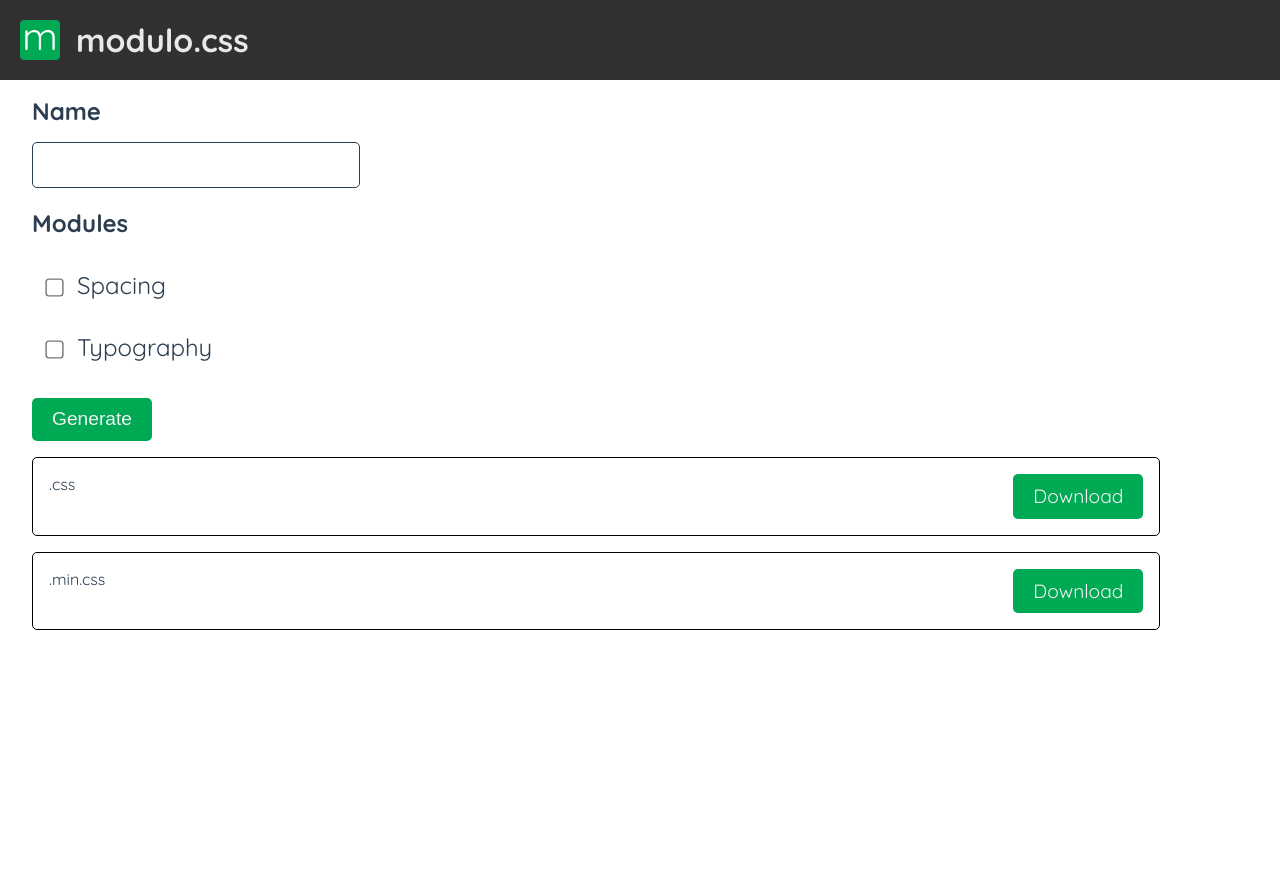
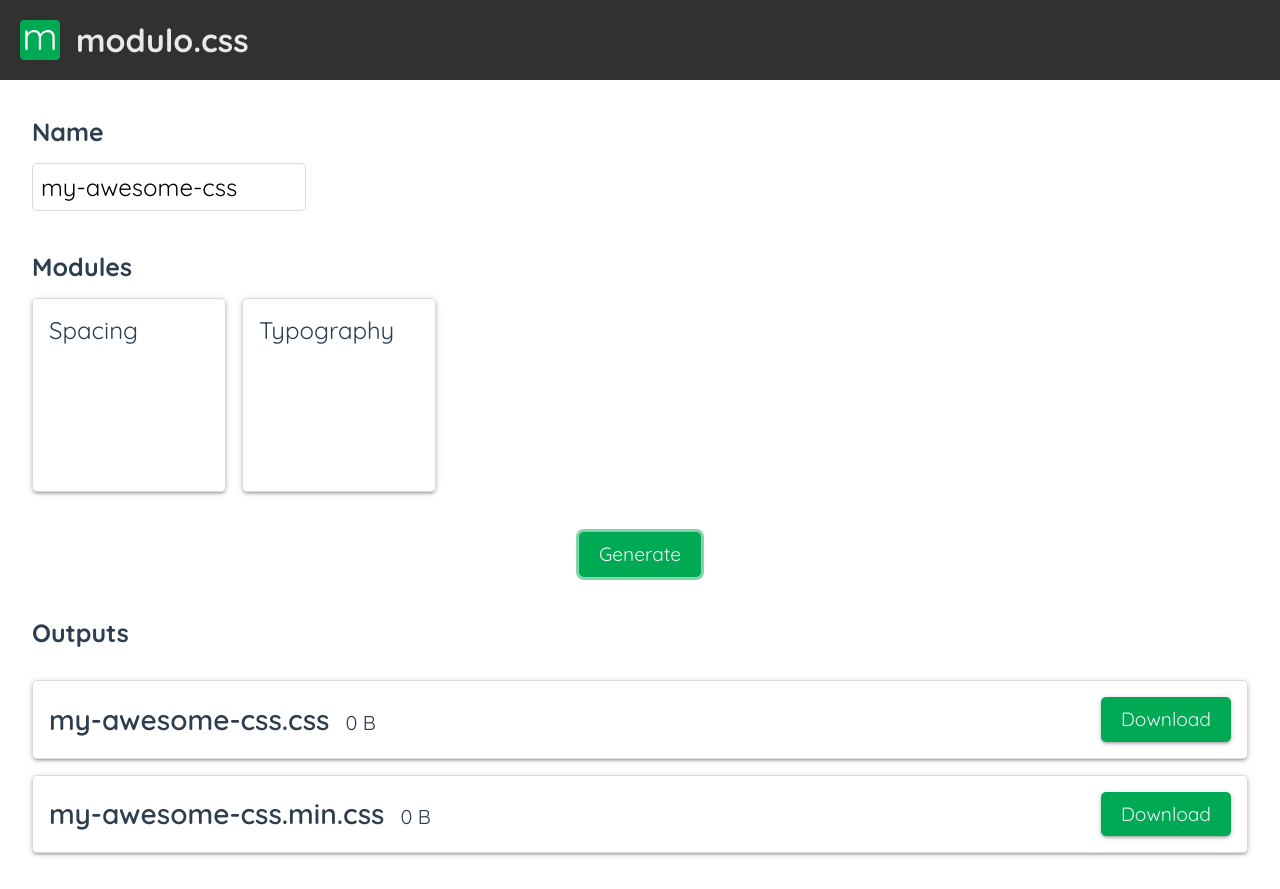
Before and after one commit to Kovee98/modulo-css, a Vue app: page / in a window 1280 px wide. Both pictures are taken after a click on the button "Generate". Before the commit the page ends 800 px from the top, so only its background shows below. Built offline with nearby package versions, Linux system fonts and the light colour scheme.

Commit message:
make prettier and more reactive

```diff
--- a/src/App.vue
+++ b/src/App.vue
@@ -2,19 +2,28 @@
     <TitleBar/>
 
     <div class="content">
-        <h2 class="h2">Name</h2>
-        <input id="name" type="text" v-model="form.name">
+        <div class="section">
+            <h3 class="mb-1">Name</h3>
+            <input
+                id="name"
+                type="text"
+                v-model="form.name"
+                class="has-border-focus has-border-radius"
+            >
+        </div>
 
-        <ModuleList v-model:modules="form.modules"/>
+        <ModuleList v-model:form="form"/>
 
-        <button
-            @click="generateFiles"
-            class="btn is-success"
-        >
-            Generate
-        </button>
+        <div class="section is-centered">
+            <button
+                @click="generateFiles"
+                class="btn is-success has-shadow has-border-focus has-border-radius"
+            >
+                Generate
+            </button>
+        </div>
 
-        <FileOutputs v-model:files="files"/>
+        <FileOutputs v-model:form="form" v-model:files="files"/>
     </div>
 </template>
 
@@ -36,35 +45,60 @@
         },
         setup () {
             const form: Form = {
-                name: '',
+                name: 'my-awesome-css',
                 modules: modules
             };
 
             const files: Array<File> = reactive([]);
 
+            const activeModules: Array<string> = reactive([]);
+
             const generateFiles = async () => {
-                const mods = form.modules.filter((module: Module) => module.isChecked);
+                // console.log('activeModules:', activeModules.forEach((mod: string) => console.log(mod)));
+                // console.log('activeModules:', activeModules);
+                const mods = modules.filter((module: Module) => module.isChecked);
 
                 const res = await generate({
-                    ...form,
+                    name: form.name,
                     modules: mods
                 });
+
+                files.length = 0;
 
                 // add different file types here
                 files.push({
                     name: `${form.name}.css`,
-                    contents: res.file
+                    contents: res.file,
+                    size: formatBytes(encodeURI(res.file).split(/%..|./).length - 1)
                 });
+
                 files.push({
                     name: `${form.name}.min.css`,
-                    contents: res.minFile
+                    contents: res.minFile,
+                    size: formatBytes(encodeURI(res.minFile).split(/%..|./).length - 1)
                 });
             };
 
+            const formatBytes = (bytes: number, decimals = 1) => {
+                if (bytes === 0) return '0 B';
+
+                const k = 1024;
+                const dm = decimals < 0 ? 0 : decimals;
+                const sizes = ['B', 'KB', 'MB', 'GB', 'TB', 'PB', 'EB', 'ZB', 'YB'];
+
+                const i = Math.floor(Math.log(bytes) / Math.log(k));
+
+                return parseFloat((bytes / Math.pow(k, i)).toFixed(dm)) + ' ' + sizes[i];
+            };
+
             return {
+                // name,
+                // modules,
                 form,
                 files,
-                generateFiles
+                activeModules,
+                generateFiles,
+                formatBytes
             };
         }
     });
--- a/src/components/FileOutputs.vue
+++ b/src/components/FileOutputs.vue
@@ -1,15 +1,23 @@
 <template>
-    <div v-if="files && files.length > 0">
+    <div
+        v-if="files && files.length > 0"
+        class="section"
+    >
+        <h3 class="mb-1">Outputs</h3>
         <div
             v-for="file of files"
             :key="file.id"
-            class="file-output"
+            class="file-output has-border-radius has-shadow"
         >
-            <span>{{file.name}}</span>
+            <div>
+                <span class="name">{{file.name}}</span>
+                <span class="size">{{file.size}}</span>
+            </div>
+
             <a
                 :href="'data:text/plain;charset=utf-8,' + encodeURIComponent(file.contents)"
                 :download="`${file.name}`"
-                class="btn is-success"
+                class="btn is-success has-shadow has-border-focus has-border-radius"
             >
                 Download
             </a>
@@ -18,30 +26,50 @@
 </template>
 
 <script lang="ts">
-    import { defineComponent } from 'vue';
+    import { defineComponent, reactive } from 'vue';
 
     export default defineComponent({
         name: 'FileOutput',
         props: {
-            files: Array
+            form: {
+                required: true,
+                type: Object
+            },
+            files: {
+                required: true,
+                type: Array
+            }
         },
-        setup ({ files }) {
+        setup ({ form, files }) {
             return {
-                files
+                form: reactive(form),
+                files: files
             };
         }
     });
 </script>
 
 <style lang="scss" scoped>
+    @import '../scss/colors.scss';
+    @import '../scss/vars.scss';
+
     .file-output {
         display: flex;
         flex-flow: row wrap;
         justify-content: space-between;
+        align-items: center;
+        margin: 0 auto;
         margin-top: 1rem;
-        width: 90%;
-        border: 1px solid black;
         padding: 1rem;
-        border-radius: 5px;
+
+        .name {
+            font-size: 1.75rem;
+            font-weight: 600;
+        }
+
+        .size {
+            font-size: 1.25rem;
+            margin-left: 1rem;
+        }
     }
 </style>
--- a/src/components/ModuleList.vue
+++ b/src/components/ModuleList.vue
@@ -1,57 +1,42 @@
 <template>
+    <div class="section">
+        <h3 class="mb-1">Modules</h3>
+
         <div class="modules">
-        <h2 class="h2">Modules</h2>
-        <div
-            v-for="module in modules"
+            <label
+                v-for="module in form.modules"
                 :key="module.id"
-            class="module"
+                class="module has-shadow has-border-radius capitalize"
+                :class="{'is-focused' : module.isChecked}"
+                :for="module.name"
             >
+                {{module.name}}
                 <input
                     type="checkbox"
-                :name="module.name"
                     :id="module.name"
                     v-model="module.isChecked"
                 >
-            <label :for="module.name" class="capitalize">
-                {{module.name}}
             </label>
-            <br>
         </div>
     </div>
 </template>
 
 <script lang="ts">
-    import { defineComponent } from 'vue';
+    import { defineComponent, reactive } from 'vue';
+    // import { Form } from '../types/index';
 
     export default defineComponent({
         name: 'ModuleList',
         props: {
-            modules: Array
+            form: {
+                required: true,
+                type: Object
+            }
         },
-        setup ({ modules }) {
+        setup ({ form }) {
             return {
-                modules
+                form: reactive(form)
             };
         }
     });
 </script>
-
-<style lang="scss" scoped>
-    .modules {
-        padding: 1.25rem 0;
-    }
-
-    .module {
-        padding: 1rem;
-        font-size: 1.5rem;
-
-        * {
-            cursor: pointer;
-        }
-
-        input {
-            margin-right: 1rem;
-            transform: scale(1.4);
-        }
-    }
-</style>
--- a/src/components/TitleBar.vue
+++ b/src/components/TitleBar.vue
@@ -1,12 +1,10 @@
 <template>
-    <div class="title">
-        <div class="is-flex">
-            <img
-                src="public/android-chrome-512x512.png"
-                class="logo"
-            />
-            <h1>modulo.css</h1>
-        </div>
+    <div class="title is-flex">
+        <img
+            src="public/android-chrome-512x512.png"
+            class="logo"
+        />
+        <h2>modulo.css</h2>
     </div>
 </template>
 
--- a/src/index.scss
+++ /dev/null
@@ -1,74 +0,0 @@
-@import url('https://fonts.googleapis.com/css2?family=Quicksand:wght@300;400;500;600;700&display=swap');
-
-$primary: #0A5;
-$white: #f1f1f1;
-$text: #2c3e50;
-
-* {
-    margin: 0;
-    padding: 0;
-}
-
-#app {
-    font-family: 'Quicksand', Helvetica, Arial, sans-serif;
-    font-size: 12pt;
-    -webkit-font-smoothing: antialiased;
-    -moz-osx-font-smoothing: grayscale;
-    color: $text;
-}
-
-.btn {
-    font-size: 1.2rem;
-    cursor: pointer;
-    background: #8a8a8a;
-    border: none;
-    padding: 0.65rem 1.25rem;
-    border-radius: 5px;
-    color: $white;
-
-    &:hover {
-        background: darken(#8a8a8a, 5%);
-    }
-
-    &:focus {
-        outline: none;
-    }
-}
-
-a.btn {
-    text-decoration: none;
-}
-
-.is-flex {
-    display: flex;
-    align-items: center;
-}
-
-.is-success {
-    background: $primary;
-
-    &:hover {
-        background: darken($primary, 5%);
-    }
-}
-
-.capitalize {
-    text-transform: capitalize;
-}
-
-.h2 {
-    padding-bottom: 1rem;
-}
-
-input[type=text] {
-    padding: 8px;
-    font-size: 1.5rem;
-    border-radius: 5px;
-    border: 1px solid $text;
-
-    &:focus {
-        outline: none;
-        border-color: transparentize($primary, 0.5);
-        box-shadow: 0 0 0 3px transparentize($primary, 0.5);
-    }
-}
--- a/src/js/generator.ts
+++ b/src/js/generator.ts
@@ -1,7 +1,7 @@
 import { Form } from '../types/index';
 
 /*
-    the main file that generates the dynamic css output
+    the main file that generates the output css files
 */
 
 function readFile (path: string) {
--- a/src/main.ts
+++ b/src/main.ts
@@ -1,6 +1,6 @@
 import { createApp } from 'vue';
 import App from './App.vue';
-import './index.scss';
+import './scss/index.scss';
 
 const app = createApp(App);
 
--- /dev/null
+++ b/src/scss/colors.scss
@@ -0,0 +1,4 @@
+$primary: #0A5;
+$white: #f1f1f1;
+$offWhite: #dbdbdb;
+$text: #2c3e50;
--- /dev/null
+++ b/src/scss/index.scss
@@ -0,0 +1,124 @@
+@import url('https://fonts.googleapis.com/css2?family=Quicksand:wght@300;400;500;600;700&display=swap');
+
+@import './colors.scss';
+@import './vars.scss';
+
+* {
+    margin: 0;
+    padding: 0;
+    font-family: 'Quicksand', Helvetica, Arial, sans-serif;
+    -webkit-font-smoothing: antialiased;
+    -moz-osx-font-smoothing: grayscale;
+}
+
+#app {
+    font-size: 16pt;
+    color: $text;
+}
+
+.section {
+    padding: 1.25rem 0;
+    width: 100%
+}
+
+.has-shadow {
+    border: 1px solid $offWhite;
+    box-shadow: 0 2px 3px 0 rgba(0,0,0,0.15),
+                0 3px 2px -2px rgba(0,0,0,0.15),
+                0 1px 6px 0 rgba(0,0,0,0.15);
+}
+
+a {
+    text-decoration: none;
+}
+
+.is-flex {
+    display: flex;
+    flex-flow: row nowrap;
+}
+
+.is-centered {
+    display: flex;
+    justify-content: center;
+}
+
+.capitalize {
+    text-transform: capitalize;
+}
+
+.mb-1 {
+    padding-bottom: 1rem;
+}
+
+.has-border-focus {
+    &:focus {
+        outline: none;
+        border-color: transparentize($primary, 0.5);
+        box-shadow: 0 0 0 3px transparentize($primary, 0.5);
+    }
+}
+
+.is-focused {
+    outline: none;
+    border-color: transparentize($primary, 0.5);
+    box-shadow: 0 0 0 3px transparentize($primary, 0.5);
+}
+
+.has-border-radius {
+    border-radius: $borderRadius;
+}
+
+input[type=text] {
+    padding: 8px;
+    font-size: 1.5rem;
+    border: 1px solid $offWhite;
+}
+
+.btn {
+    font-size: 1.2rem;
+    cursor: pointer;
+    background: #8a8a8a;
+    border: none;
+    padding: 0.65rem 1.25rem;
+    color: $white;
+
+    &:hover {
+        background: darken(#8a8a8a, 5%);
+    }
+
+    &:focus {
+        outline: none;
+    }
+}
+
+.is-success {
+    background: $primary;
+
+    &:hover {
+        background: darken($primary, 5%);
+    }
+}
+
+.modules {
+    display: flex;
+    flex-flow: row wrap;
+
+    .module {
+        padding: 1rem;
+        margin-right: 1rem;
+        font-size: 1.5rem;
+        width: 10rem;
+        height: 10rem;
+        cursor: pointer;
+
+        * {
+            cursor: pointer;
+        }
+
+        input {
+            margin-right: 1rem;
+            transform: scale(1.4);
+            display: none;
+        }
+    }
+}
--- /dev/null
+++ b/src/scss/vars.scss
@@ -0,0 +1 @@
+$borderRadius: 5px;
--- a/src/types/index.ts
+++ b/src/types/index.ts
@@ -11,5 +11,6 @@ export interface Form {
 
 export interface File {
     name: string,
-    contents: string
+    contents: string,
+    size: string
 }
```
Lines whose indentation alone changed are shown as unchanged.
